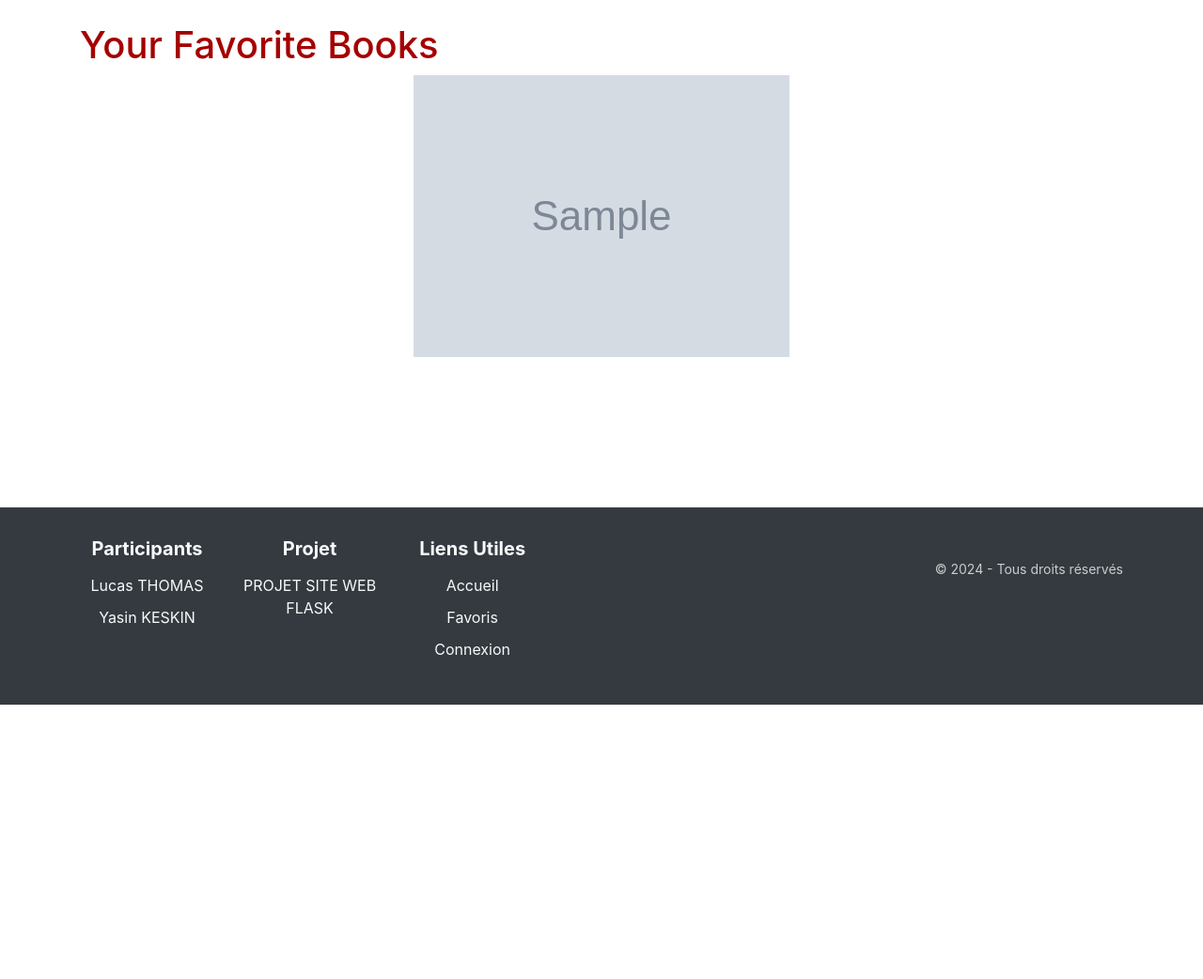
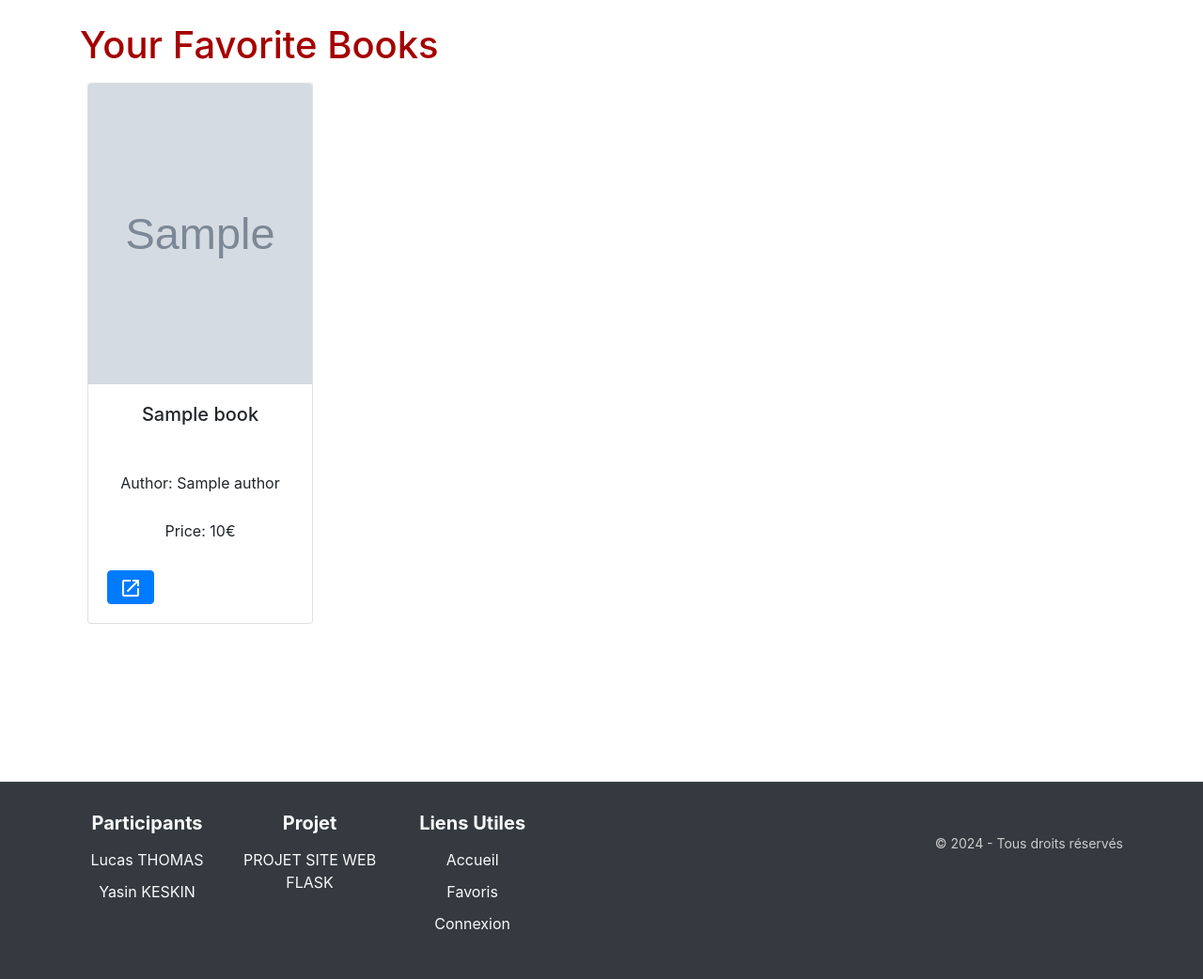
Before and after one commit to LucasTHOMAS18/Projet-Flask, a Python web app: template src/templates/favorites.html in a window 1280 px wide. Shown: the part 56-1098 px from the top of the page at 94% size. Before the commit the page ends 806 px from the top, so only its background shows below. Run offline with Jinja, Linux system fonts and the light colour scheme; the template is opened without the code that fills it: most values are stand-ins (such as "Sample title", 1, 10 or a date in 2020); grey boxes marked "Sample" are stand-in pictures; some libraries are stand-ins or nearby versions.

Commit message:
Meilleurs affichage des livre onglet Favorite

```diff
--- a/src/templates/favorites.html
+++ b/src/templates/favorites.html
@@ -8,12 +8,11 @@
 {% block content %}
   <h1>Your Favorite Books</h1>
 
-  <div class="sample">
+  <div class="sample d-flex flex-wrap">
     {% if books %}
       {% for book in books %}
-        <a href="{{ url_for('detail_book', id=book.id) }}">
-          <img src="{{ url_for('static', filename='images/' + book.img) }}" alt="{{ book.title }}" title="{{ book.title }}">
-        </a>
+        {% set x = book %}
+        {% include 'book-card.html' %}
       {% endfor %}
     {% else %}
       <p>No favorite books added yet.</p>
```
